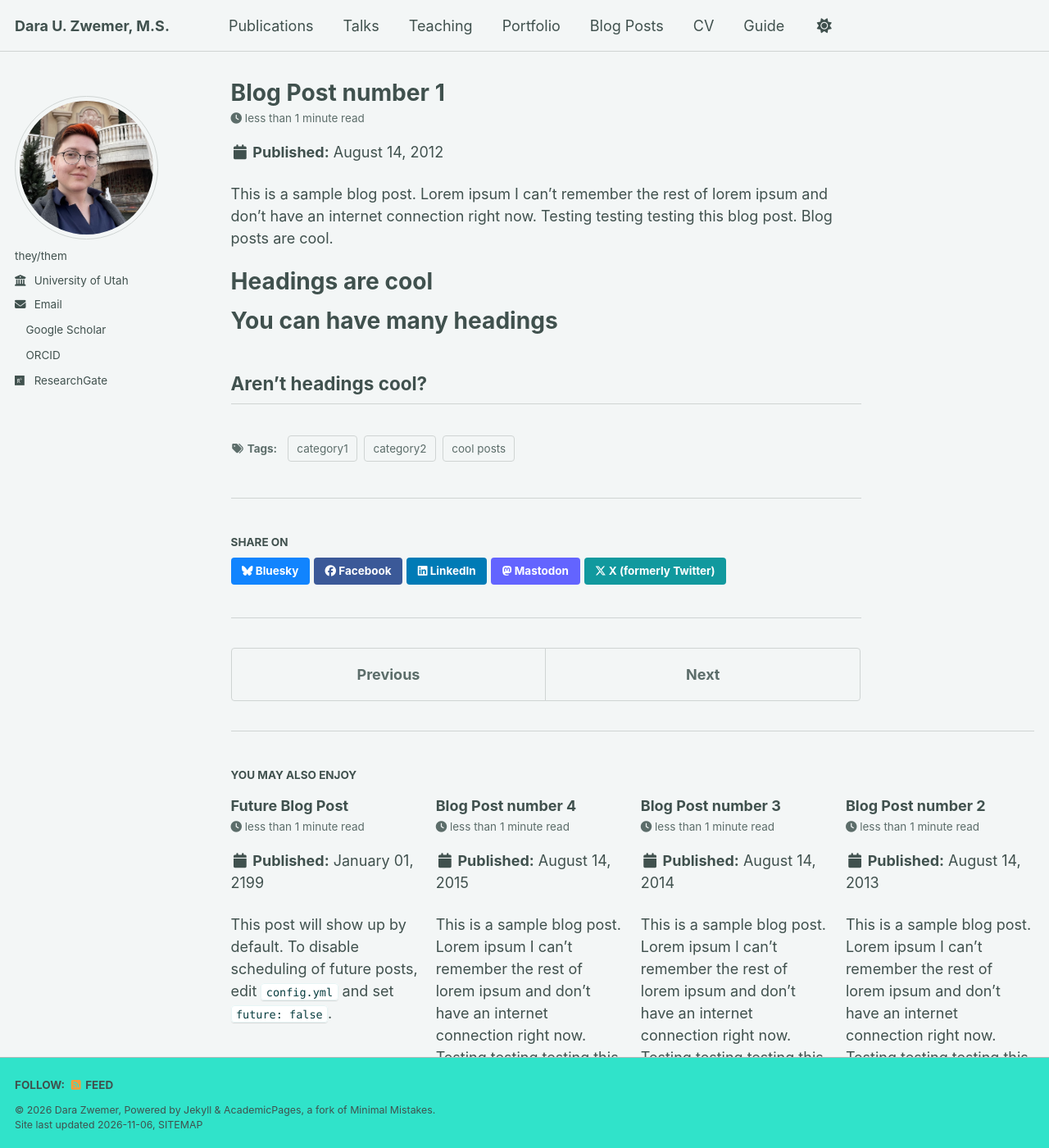
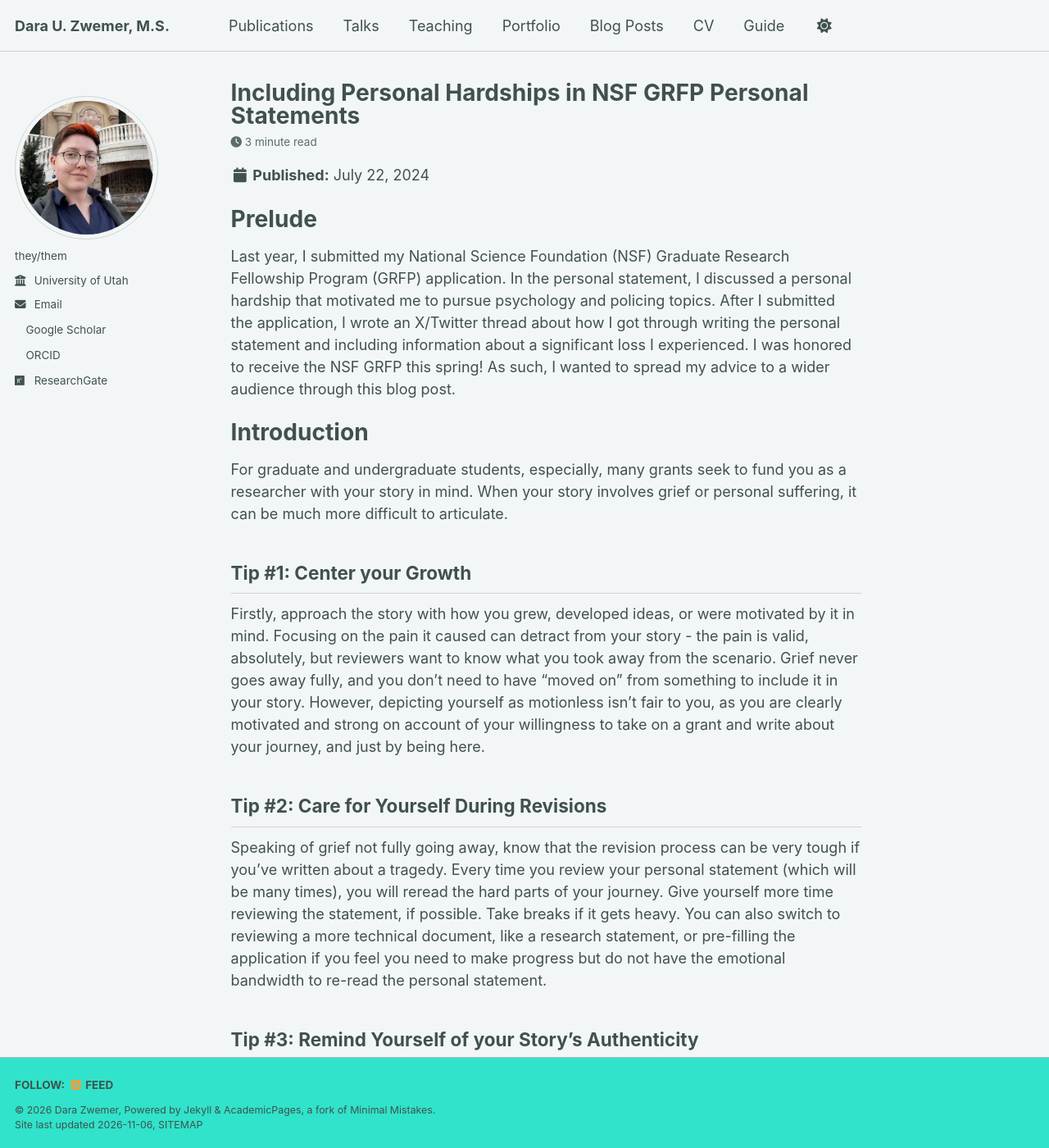
Before and after one commit to daraZwemer/daraZwemer.github.io, a Jekyll site: the page built from _posts/2012-08-14-blog-post-1.md, in a window 1280 px wide and 1400 px high. Shown: the whole window at 82% size. Built offline with Jekyll 4.4.1, drawn with Linux system fonts in a browser that asks for light colours; a style sheet for code colours, icons or effects is not loaded; some of the changed text lies outside the part shown.

Commit message:
Update 2012-08-14-blog-post-1.md

```diff
--- a/_posts/2012-08-14-blog-post-1.md
+++ b/_posts/2012-08-14-blog-post-1.md
@@ -1,20 +1,44 @@
 ---
-title: 'Blog Post number 1'
-date: 2012-08-14
-permalink: /posts/2012/08/blog-post-1/
+title: 'Including Personal Hardships in NSF GRFP Personal Statements'
+date: 2024-07-22
+permalink: /posts/2012/08/personal_hardships/
 tags:
-  - cool posts
-  - category1
-  - category2
+  - nsf grfp
 ---
 
-This is a sample blog post. Lorem ipsum I can't remember the rest of lorem ipsum and don't have an internet connection right now. Testing testing testing this blog post. Blog posts are cool.
-
-Headings are cool
+Prelude
 ======
 
-You can have many headings
+Last year, I submitted my National Science Foundation (NSF) Graduate Research Fellowship Program (GRFP) application. In the personal statement, I discussed a personal hardship that motivated me to pursue psychology and policing topics. After I submitted the application, I wrote an X/Twitter thread about how I got through writing the personal statement and including information about a significant loss I experienced. I was honored to receive the NSF GRFP this spring! As such, I wanted to spread my advice to a wider audience through this blog post.
+
+Introduction
 ======
 
-Aren't headings cool?
+For graduate and undergraduate students, especially, many grants seek to fund you as a researcher with your story in mind. When your story involves grief or personal suffering, it can be much more difficult to articulate.
+
+Tip #1: Center your Growth
 ------
+
+Firstly, approach the story with how you grew, developed ideas, or were motivated by it in mind. Focusing on the pain it caused can detract from your story - the pain is valid, absolutely, but reviewers want to know what you took away from the scenario. Grief never goes away fully, and you don’t need to have “moved on” from something to include it in your story. However, depicting yourself as motionless isn’t fair to you, as you are clearly motivated and strong on account of your willingness to take on a grant and write about your journey, and just by being here.
+
+Tip #2: Care for Yourself During Revisions
+------
+
+Speaking of grief not fully going away, know that the revision process can be very tough if you’ve written about a tragedy. Every time you review your personal statement (which will be many times), you will reread the hard parts of your journey. Give yourself more time reviewing the statement, if possible. Take breaks if it gets heavy. You can also switch to reviewing a more technical document, like a research statement, or pre-filling the application if you feel you need to make progress but do not have the emotional bandwidth to re-read the personal statement.
+
+Tip #3: Remind Yourself of your Story's Authenticity
+------
+
+Sometimes writing about losses or hardships for a grant can feel exploitative, especially when discussing grief. However, it is valid that you experienced a hardship or a loss that motivated you to do something about it in your field. That’s a worthy, honorable story to tell. I promise, it’s okay to talk about a loss or story that drove you to try to solve something or contribute to society. That’s genuine, not exploitative.
+
+Tip #4: Be Mindful About the Purpose of Feedback
+------
+
+Because your content is so personal, it may also feel like feedback is someone criticizing your story at times. I promise that is not the case. Feedback is helping you to present your story the best it can be presented, not criticizing its content. As always, mentors would not provide thorough feedback if they didn’t care about you and the piece you are writing. They want to help.
+
+Summary
+======
+
+So, in sum: Give yourself time to write and reread personal sections. Frame the hardship as a valid motivator. Remember that feedback is for your writing, not your life story. And if you don’t get the grant? You’ve not only gained knowledge in grant writing, you’ve also shown strength in vulnerability and reflected on your story. That in and of itself is valuable.
+
+Writing about a personal hardship in my application was more difficult than I expected, and I want others who plan to follow that path to hear this advice - so please, send this article to any graduate or undergraduate student you think it would help! Additionally, feel free to follow me on LinkedIn or on Bluesky @darazwemer.bsky.social, where this thread was originally posted.
```
